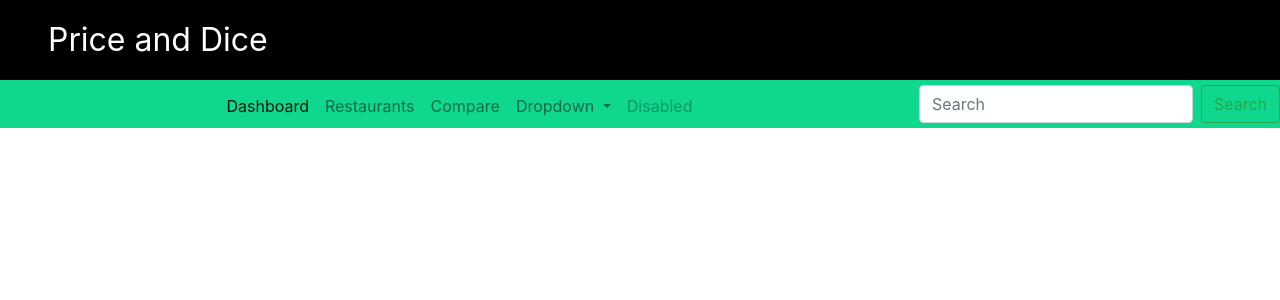
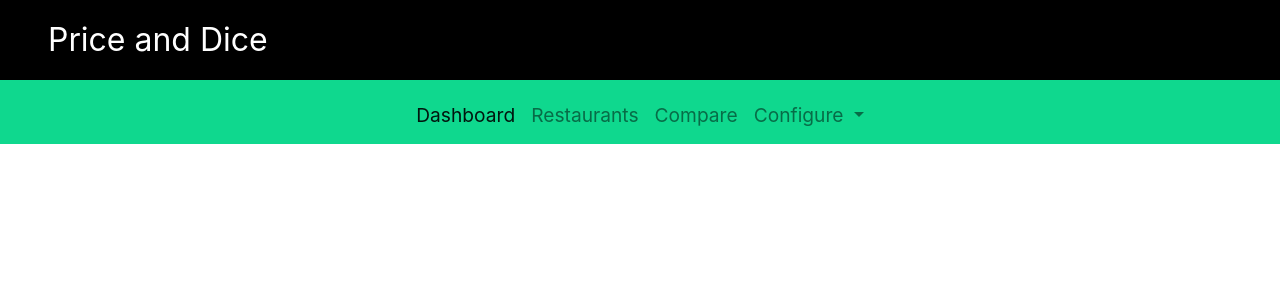
Before and after one commit to DSWhite96/Campus_Price_And_Dice, a Django app: page /campus/ in a window 1280 px wide. Shown: the top 300 px of the page. Run offline with Django 3.2, Linux system fonts and the light colour scheme; some libraries are stand-ins or nearby versions.

Commit message:
Continued work on navbar

```diff
--- a/mystic_coast/campus/static/campus/navbar.css
+++ b/mystic_coast/campus/static/campus/navbar.css
@@ -4,7 +4,7 @@
 
 nav.navbar {
     padding: 0rem;
-    height: 3rem;
+    height: 4rem;
 }
 
 nav.navbar-light-green {
@@ -13,18 +13,11 @@ nav.navbar-light-green {
 
 li.nav-item a.nav-link {
     display: block;
-    height: 3rem;
-    padding-top: 0.85rem;
+    height: 4rem;
+    padding-top: 1.3rem;
+    font-size: 1.2rem;
 }
 
 li.nav-item a.nav-link:hover {
     background-color: #09BD8D;
 }
-
-li.nav-item a.nav-link:active {
-    background-color: #09BD8D;
-}
-
-ul.navbar-nav {
-   align-content: center;
-}
--- a/mystic_coast/campus/templates/campus/index.html
+++ b/mystic_coast/campus/templates/campus/index.html
@@ -35,7 +35,7 @@
             <div class="collapse navbar-collapse" id="navbarSupportedContent">
                 <ul class="navbar-nav ml-auto mr-auto">
                     <li class="nav-item active">
-                        <a class="nav-link" href="#">Dashboard<span class="sr-only">(current)</span></a>
+                        <a class="nav-link active" href="#">Dashboard<span class="sr-only">(current)</span></a>
                     </li>
                     <li class="nav-item">
                         <a class="nav-link" href="#">Restaurants</a>
@@ -45,23 +45,18 @@
                     </li>
                     <li class="nav-item dropdown">
                         <a class="nav-link dropdown-toggle" href="#" id="navbarDropdown" role="button" data-toggle="dropdown" aria-haspopup="true" aria-expanded="false">
-                        Dropdown
+                        Configure
                         </a>
                         <div class="dropdown-menu" aria-labelledby="navbarDropdown">
-                        <a class="dropdown-item" href="#">Action</a>
-                        <a class="dropdown-item" href="#">Another action</a>
-                        <div class="dropdown-divider"></div>
-                        <a class="dropdown-item" href="#">Something else here</a>
-                        </div>
-                    </li>
-                    <li class="nav-item">
-                        <a class="nav-link disabled" href="#">Disabled</a>
+                        <a class="dropdown-item" href="#">Create</a>
+                        <a class="dropdown-item" href="#">Modify</a>
                     </li>
                 </ul>
+                <!--
                 <form class="form-inline my-2 my-lg-0">
                 <input class="form-control mr-sm-2" type="search" placeholder="Search" aria-label="Search">
                 <button class="btn btn-outline-success my-2 my-sm-0" type="submit">Search</button>
-                </form>
+                </form>-->
             </div>
         </nav>
 
```
